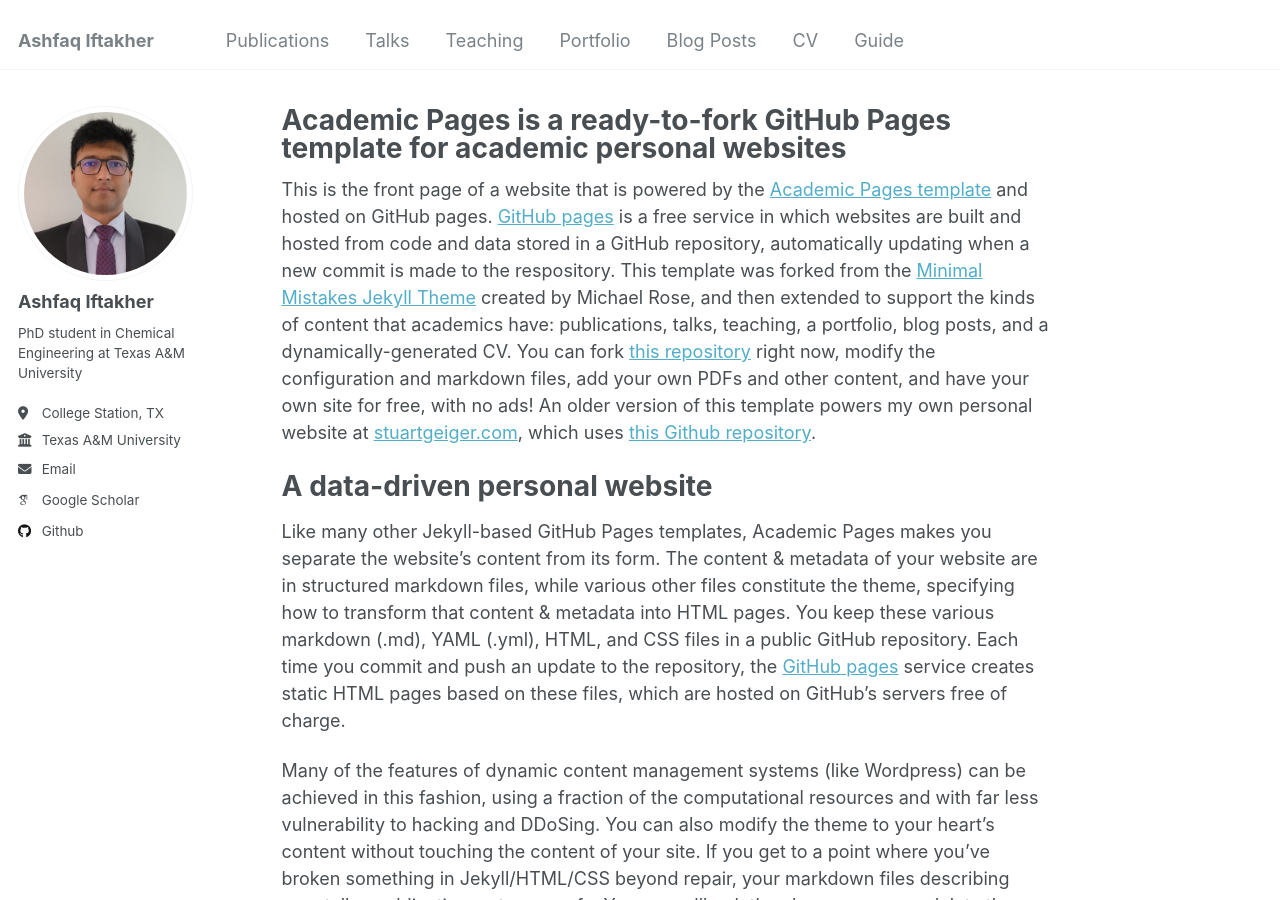
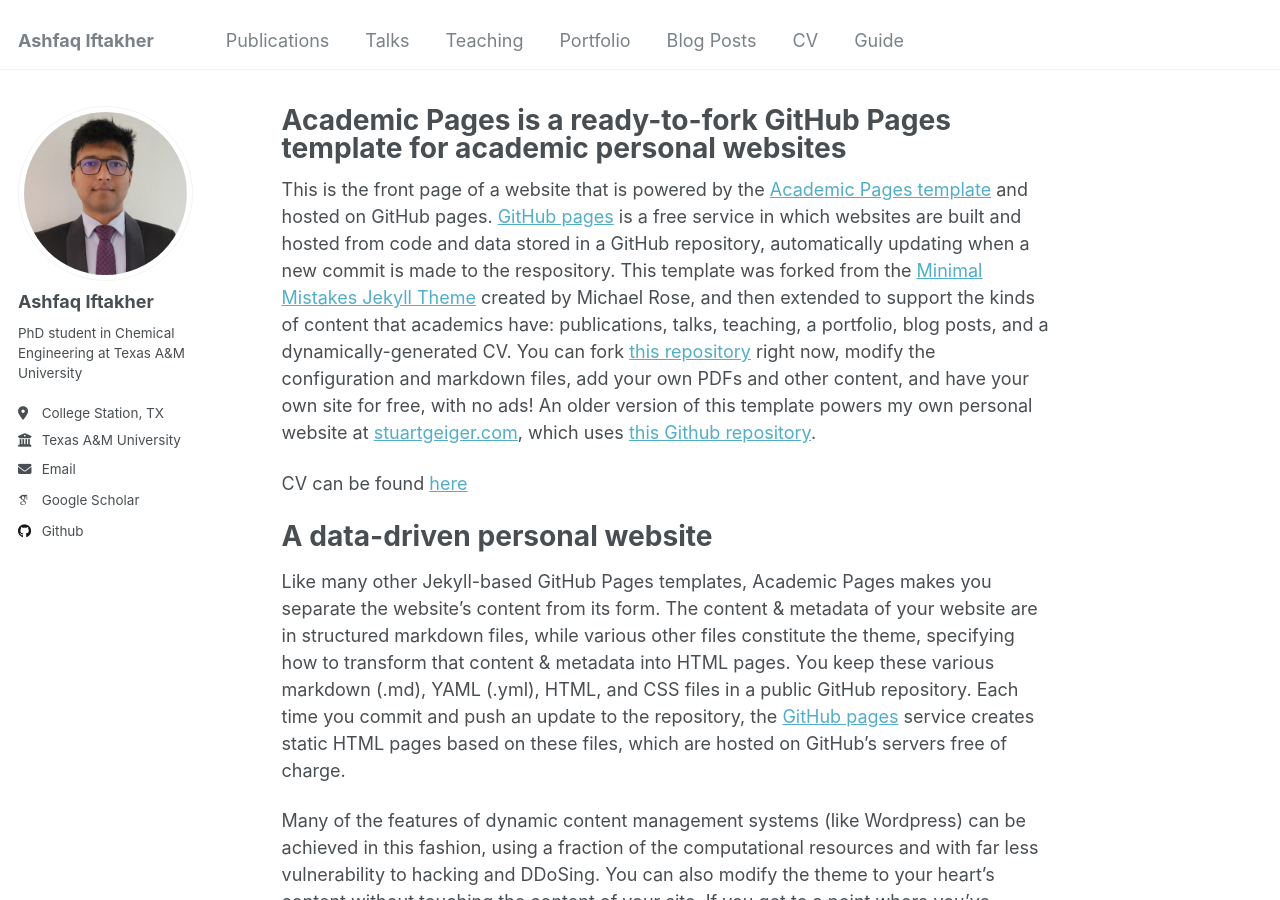
Before and after one commit to aiftakher/aiftakher.github.io, a Jekyll site: the page built from _pages/about.md, in a window 1280 px wide and 900 px high. Built offline with Jekyll 4.4.1, drawn with Linux system fonts in a browser that asks for light colours; some web fonts are replaced.

Commit message:
Update about.md

```diff
--- a/_pages/about.md
+++ b/_pages/about.md
@@ -8,6 +8,8 @@ redirect_from:
 ---
 
 This is the front page of a website that is powered by the [Academic Pages template](https://github.com/academicpages/academicpages.github.io) and hosted on GitHub pages. [GitHub pages](https://pages.github.com) is a free service in which websites are built and hosted from code and data stored in a GitHub repository, automatically updating when a new commit is made to the respository. This template was forked from the [Minimal Mistakes Jekyll Theme](https://mmistakes.github.io/minimal-mistakes/) created by Michael Rose, and then extended to support the kinds of content that academics have: publications, talks, teaching, a portfolio, blog posts, and a dynamically-generated CV. You can fork [this repository](https://github.com/academicpages/academicpages.github.io) right now, modify the configuration and markdown files, add your own PDFs and other content, and have your own site for free, with no ads! An older version of this template powers my own personal website at [stuartgeiger.com](http://stuartgeiger.com), which uses [this Github repository](https://github.com/staeiou/staeiou.github.io).
+
+CV can be found [here](https://aiftakher.github.io/files/example.pdf.)
 
 A data-driven personal website
 ======
```
